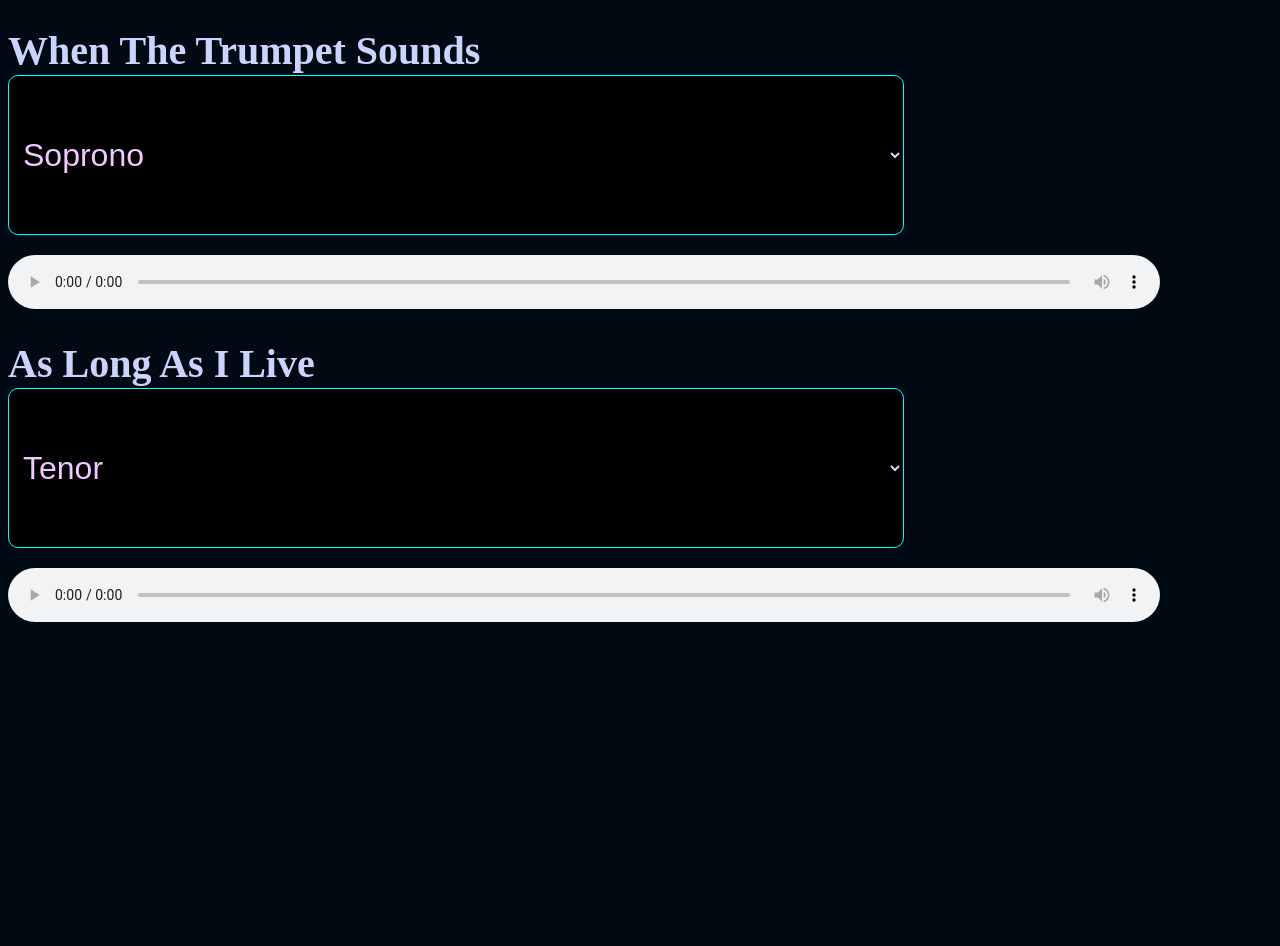
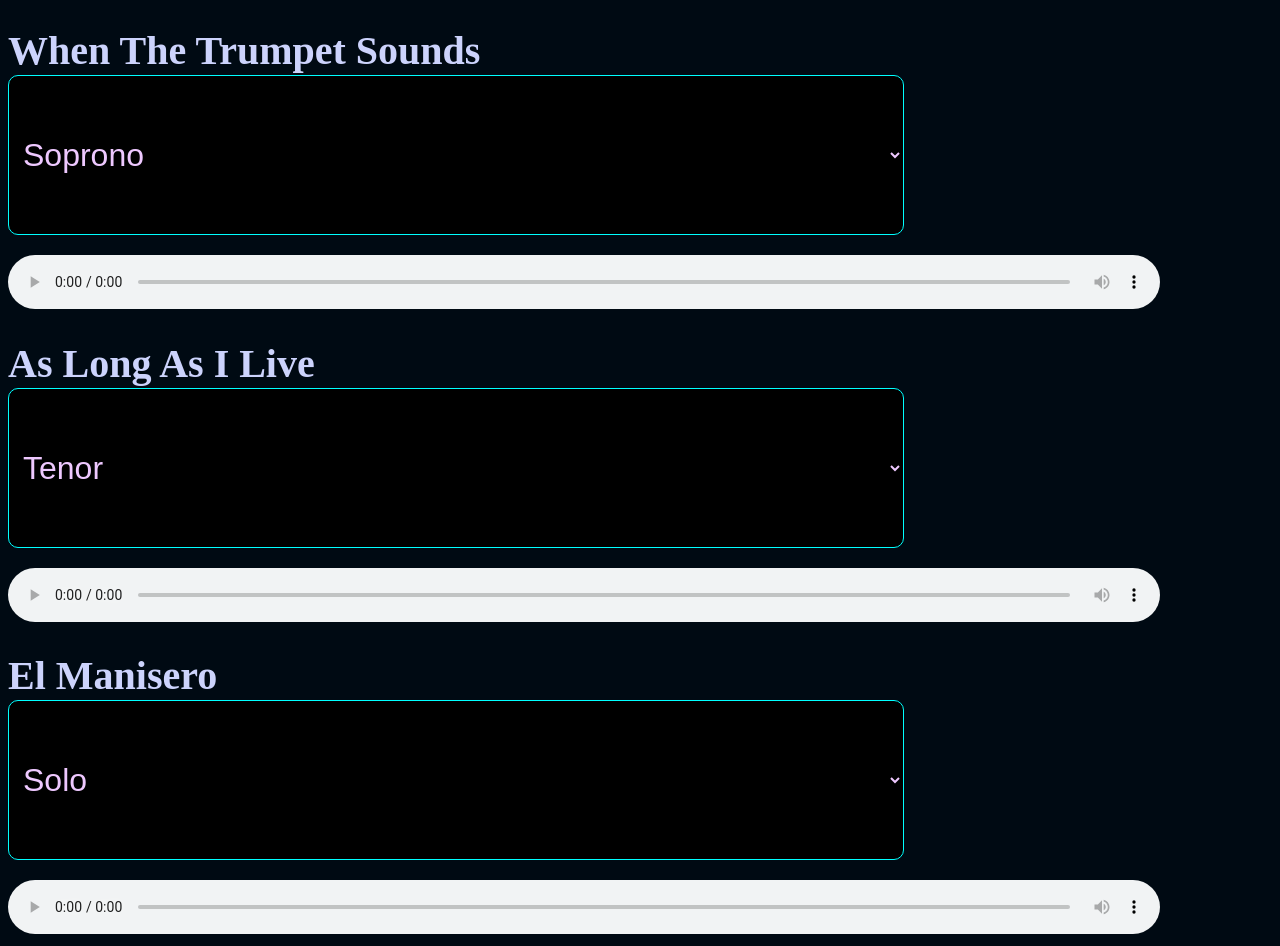
Before and after one commit to YeejreeVR/yeejreevr.github.io, a plain HTML site: page learning_tracks/index.html in a window 1280 px wide. Before the commit the page ends 800 px from the top, so only its background shows below. Drawn offline with Linux system fonts and the light colour scheme.

Commit message:
Add files via upload

```diff
--- a/learning_tracks/index.html
+++ b/learning_tracks/index.html
@@ -34,4 +34,21 @@
         <source src="tracks/1/0.mp3" id="source-1">
     </audio>
 
+    <h1>El Manisero</h1>
+    <select onchange="setAudio(2)" id="select-2">
+        <option>Solo</option>
+        <option>Soprono</option>
+        <option>Alto 1</option>
+        <option>Alto 2</option>
+        <option>Tenor</option>
+        <option>Bass</option>
+        <option>Acoustic Bass</option>
+        <option>Balenced</option>
+
+    </select>
+    <br>
+    <audio controls id="audio-2">
+        <source src="tracks/2/0.mp3" id="source-2">
+    </audio>
+
 </html>
```
